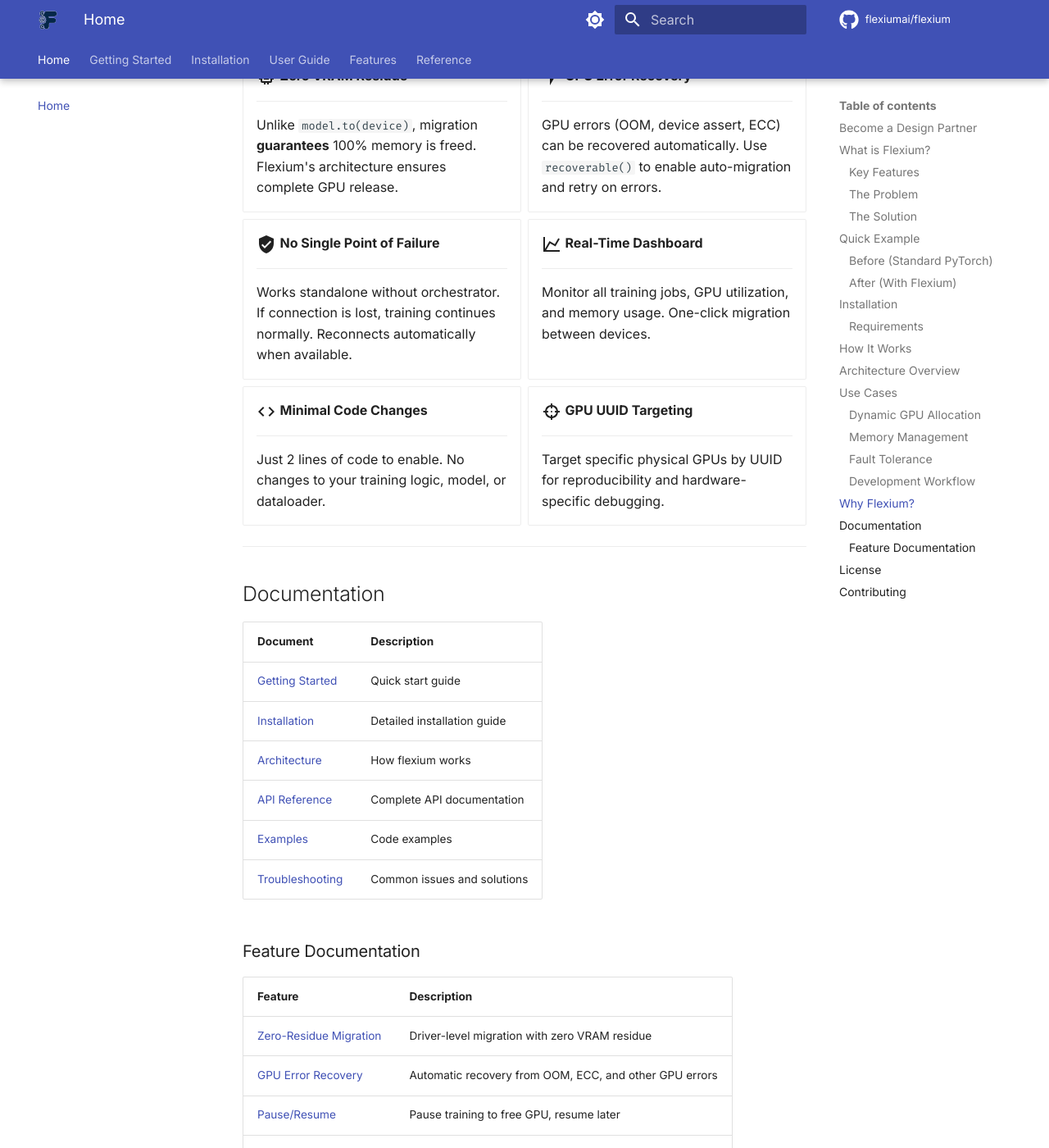
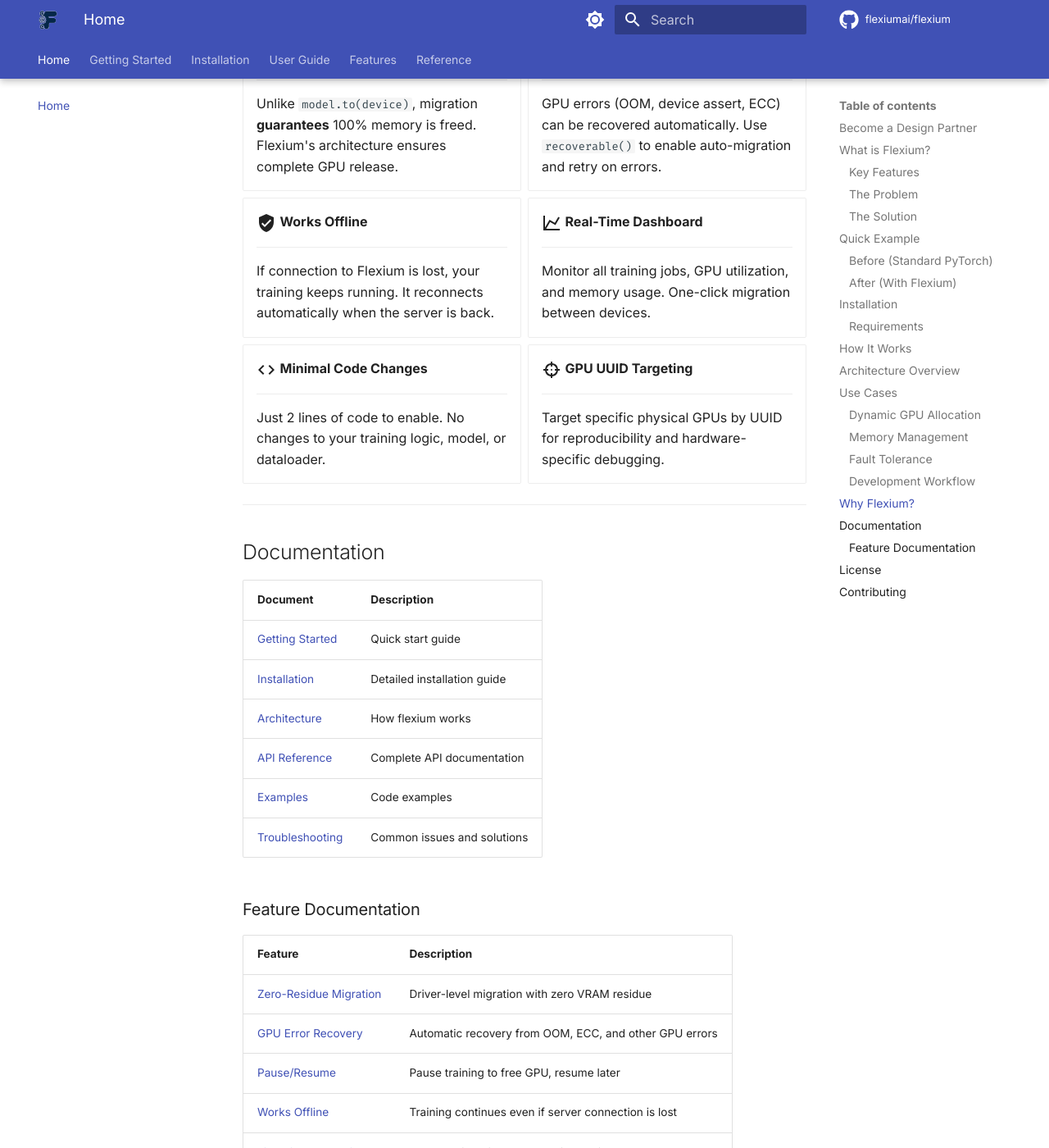
Before and after one commit to flexiumai/flexium, an MkDocs documentation site: the page built from docs/index.md, in a window 1280 px wide and 1400 px high, scrolled down 6071 px. Shown: the whole window at 82% size. Built offline with MkDocs 1.6.1 and Material for MkDocs 9.7.7, drawn with Linux system fonts in a browser that asks for light colours; comment, search, counter and statistics services are not loaded; the version menu is left out; some of the changed text lies outside the part shown.

Commit message:
docs: Simplify 'Graceful Degradation' to 'Works Offline'
More user-friendly language:
- "Graceful Degradation" -> "Works Offline"
- "No single point of failure" -> "Training continues even if server connection is lost"
- Simplified explanations throughout

Co-Authored-By: Claude Opus 4.6 <noreply@anthropic.com>

```diff
--- a/docs/index.md
+++ b/docs/index.md
@@ -72,7 +72,7 @@ Flexium is a GPU orchestration system that enables **dynamic device migration**
 - **Minimal Code Changes**: As few as 2 lines to integrate
 - **Remote Orchestration**: Manage GPUs across your cluster
 - **Web Dashboard**: Real-time monitoring and one-click migration
-- **Graceful Degradation**: Works standalone without orchestrator (no single point of failure)
+- **Works Offline**: Training continues even if server connection is lost
 - **GPU UUID Support**: Target specific physical GPUs for reproducibility
 
 ### The Problem
@@ -276,11 +276,11 @@ Test on GPU 0, then move to production GPU:
 
     GPU errors (OOM, device assert, ECC) can be recovered automatically. Use `recoverable()` to enable auto-migration and retry on errors.
 
--   :material-shield-check:{ .lg .middle } __No Single Point of Failure__
+-   :material-shield-check:{ .lg .middle } __Works Offline__
 
     ---
 
-    Works standalone without orchestrator. If connection is lost, training continues normally. Reconnects automatically when available.
+    If connection to Flexium is lost, your training keeps running. It reconnects automatically when the server is back.
 
 -   :material-chart-line:{ .lg .middle } __Real-Time Dashboard__
 
@@ -322,7 +322,7 @@ Test on GPU 0, then move to production GPU:
 | [Zero-Residue Migration](features/zero-residue-migration.md) | Driver-level migration with zero VRAM residue |
 | [GPU Error Recovery](features/gpu-error-recovery.md) | Automatic recovery from OOM, ECC, and other GPU errors |
 | [Pause/Resume](features/pause-resume.md) | Pause training to free GPU, resume later |
-| [Graceful Degradation](features/graceful-degradation.md) | Standalone mode without orchestrator |
+| [Works Offline](features/graceful-degradation.md) | Training continues even if server connection is lost |
 | [Lightning Integration](features/lightning-integration.md) | PyTorch Lightning support with FlexiumCallback |
 
 ---
```
Also changed, not shown: docs/features/graceful-degradation.md (+3 -3 lines).
